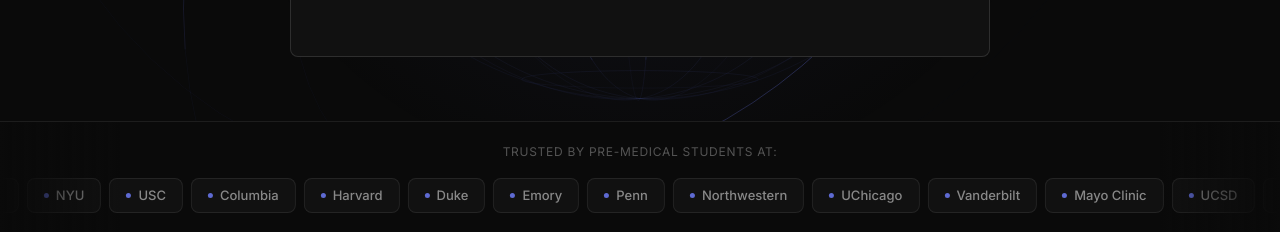
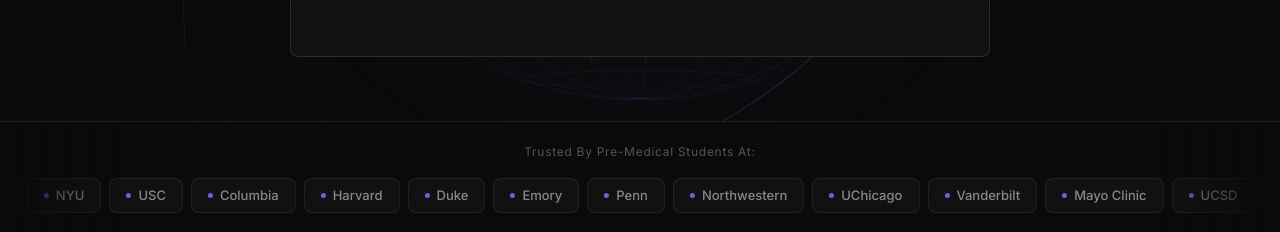
Before and after one commit to Erik-cellmaker/PitchLab, a Next.js app: page / in a window 1280 px wide. Shown: the part 870-1102 px from the top of the page. Built offline with nearby package versions, Linux system fonts and the light colour scheme.

Commit message:
Remove uppercase transform from logobar label
Co-Authored-By: Claude Sonnet 4.6 <noreply@anthropic.com>

```diff
--- a/app/globals.css
+++ b/app/globals.css
@@ -228,7 +228,7 @@ section { padding: 128px 0; }
 .logobar::after  { right: 0; background: linear-gradient(to left, var(--bg), transparent); }
 .logobar-label {
   text-align: center; font-size: 12px; color: var(--text-3); letter-spacing: 0.06em;
-  text-transform: uppercase; margin-bottom: 16px;
+  margin-bottom: 16px;
 }
 .logobar-track-wrap { overflow: hidden; }
 .logobar-track {
```
